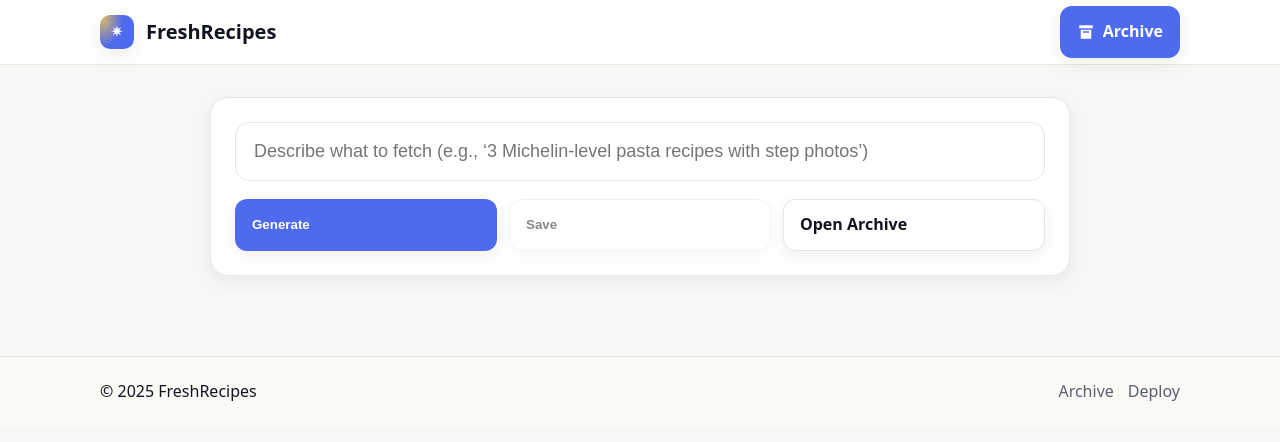
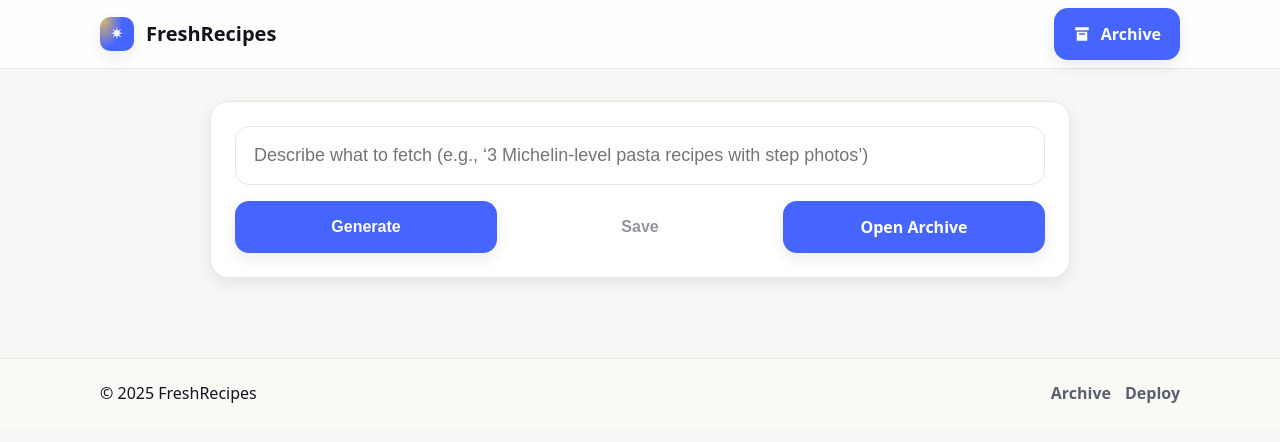
Before and after one commit to Apttyman/freshrecipes, a Next.js app: page / in a window 1280 px wide. Shown: the top 442 px of the page. Built offline with nearby package versions, Linux system fonts and the light colour scheme.

Commit message:
Update globals.css

```diff
--- a/app/globals.css
+++ b/app/globals.css
@@ -1,28 +1,32 @@
-/* app/globals.css */
-/* Elegant palette */
+/* app/globals.css — uniform, elegant, consistent */
+
 :root{
-  --bg: #f7f7f5;         /* ivory */
-  --surface: #ffffff;
-  --ink: #111420;        /* deep ink */
-  --ink-soft:#5a5f70;
+  /* palette */
+  --bg: #f7f7f5;           /* ivory */
+  --surface:#ffffff;
+  --ink:#121420;           /* deep ink */
+  --ink-soft:#5b6070;
   --line:#e9e7e2;
 
-  --accent: #4f6bed;     /* refined indigo */
+  --accent:#4664ff;        /* refined indigo */
   --accent-ink:#ffffff;
-  --accent-soft: #e8ecff;
+  --accent-weak:#e8ecff;
 
-  --gold: #d7b46a;       /* subtle gilded accent */
+  --shadow-1:0 6px 16px rgba(18,20,32,.08);
+  --shadow-2:0 14px 32px rgba(18,20,32,.14);
 
-  --shadow-1: 0 6px 18px rgba(16,20,32,.06);
-  --shadow-2: 0 14px 36px rgba(16,20,32,.12);
+  --radius-1:12px;
+  --radius-2:18px;
 
-  --radius-1: 12px;
-  --radius-2: 18px;
+  --btn-height:52px;
+  --btn-pad-inline:18px;
+  --btn-radius:14px;
+  --btn-font:16px;
 }
 
 /* Base */
-*{ box-sizing:border-box; }
-html,body{ margin:0; padding:0; background:var(--bg); color:var(--ink); }
+*{ box-sizing:border-box }
+html,body{ margin:0; padding:0; background:var(--bg); color:var(--ink) }
 body{
   font-family: ui-sans-serif, system-ui, -apple-system, Segoe UI, Roboto, Helvetica, Arial;
   line-height:1.6;
@@ -33,44 +37,56 @@ h1,h2,h3,h4,h5,h6,.serif{
   color:var(--ink);
 }
 
-.container{ max-width:1120px; margin:0 auto; padding:0 20px; }
+.container{ max-width:1120px; margin:0 auto; padding:0 20px }
 
 /* Header */
 .site-header{
-  position:sticky; top:0; z-index:50; background:rgba(255,255,255,.8);
-  border-bottom:1px solid var(--line); backdrop-filter:saturate(1.2) blur(8px);
+  position:sticky; top:0; z-index:50;
+  background:rgba(255,255,255,.85);
+  border-bottom:1px solid var(--line);
+  backdrop-filter:saturate(1.2) blur(8px);
 }
-.header-inner{ display:flex; align-items:center; justify-content:space-between; min-height:64px; }
-.brand{ display:flex; align-items:center; gap:12px; text-decoration:none; color:inherit; }
+.header-inner{ display:flex; align-items:center; justify-content:space-between; min-height:68px }
+.brand{ display:flex; align-items:center; gap:12px; text-decoration:none; color:inherit }
 .brand-mark{
   display:grid; place-items:center; width:34px; height:34px; border-radius:10px;
-  background: radial-gradient(80% 120% at 10% 10%, var(--gold), var(--accent) 70%);
-  color:#fff; box-shadow: var(--shadow-1);
+  background: radial-gradient(80% 120% at 10% 10%, #d7b46a, var(--accent) 70%);
+  color:#fff; box-shadow:var(--shadow-1)
 }
-.brand-text{ font-weight:900; font-size:20px; }
+.brand-text{ font-weight:900; font-size:20px }
 
-/* Buttons */
-.btn{
+/* Buttons: one system for <button> and <a> */
+.btn, .btn:visited, .btn:link{
   --bgc: var(--accent);
   --fgc: var(--accent-ink);
-  display:inline-flex; align-items:center; gap:8px;
-  padding:12px 16px; border-radius:12px;
-  background: var(--bgc); color: var(--fgc);
-  border:1px solid transparent; text-decoration:none; font-weight:700;
+  --bdc: transparent;
+
+  display:inline-flex; align-items:center; justify-content:center; gap:10px;
+  height: var(--btn-height);
+  padding: 0 var(--btn-pad-inline);
+  border-radius: var(--btn-radius);
+  border:1px solid var(--bdc);
+  background: var(--bgc);
+  color: var(--fgc);
+  text-decoration:none;
+  font-weight:800;
+  font-size: var(--btn-font);
+  line-height:1;
   box-shadow: var(--shadow-1);
-  transition: transform .06s ease, box-shadow .2s ease, background .2s ease, opacity .2s ease;
+  transition: transform .06s ease, box-shadow .2s ease, background .2s ease, color .2s ease, opacity .2s ease;
 }
-.btn:hover{ transform: translateY(-1px); box-shadow: var(--shadow-2); }
-.btn:active{ transform: translateY(0); }
-.btn:disabled{ opacity:.5; cursor:not-allowed; }
+.btn svg{ margin-top:-1px }
+.btn:hover{ transform: translateY(-1px); box-shadow: var(--shadow-2) }
+.btn:active{ transform: translateY(0) }
+.btn[disabled]{ opacity:.45; pointer-events:none }
 
-.btn-ghost{
-  --bgc: #fff; --fgc: var(--ink);
-  border-color: #e6e6ea;
-}
+/* variants */
+.btn-primary{ --bgc: var(--accent); --fgc: var(--accent-ink); --bdc: transparent }
+.btn-outline{ --bgc: #fff; --fgc: var(--ink); --bdc: #e6e6ea }
+.btn-ghost{ --bgc: #fff; --fgc: var(--ink); --bdc: transparent; box-shadow:none }
 
 /* Page layout */
-.page-wrap{ padding:32px 0 80px; }
+.page-wrap{ padding:32px 0 80px }
 
 /* Card */
 .card{
@@ -83,10 +99,8 @@ h1,h2,h3,h4,h5,h6,.serif{
   padding: 24px;
 }
 
-/* Query area — symmetrical & generous */
-.query-grid{
-  display:grid; gap:18px;
-}
+/* Query area */
+.query-grid{ display:grid; gap:16px }
 .input{
   width:100%;
   padding:18px 18px;
@@ -95,34 +109,28 @@ h1,h2,h3,h4,h5,h6,.serif{
   border:1px solid var(--line);
   background:#fff;
 }
-.controls{
-  display:grid; grid-template-columns: 1fr 1fr 1fr; gap:12px;
+.textarea{ min-height:160px; resize:vertical }
+@media (min-width: 880px){
+  .textarea{ min-height: 200px; }
 }
-@media (max-width:720px){
-  .controls{ grid-template-columns: 1fr; }
-}
+.controls{ display:grid; grid-template-columns: 1fr 1fr 1fr; gap:12px }
+@media (max-width:720px){ .controls{ grid-template-columns:1fr } }
 
 /* Results */
-.rendered{
-  margin-top: 22px; padding: 0;
-}
+.rendered{ margin-top:22px; padding:0 }
 .rendered .toolbar{
-  display:flex; gap:12px; justify-content:center; padding: 14px;
-  border-bottom:1px solid var(--line); background: var(--surface);
+  display:flex; gap:12px; justify-content:center; padding:14px;
+  border-bottom:1px solid var(--line); background:var(--surface);
   border-top-left-radius: var(--radius-2); border-top-right-radius: var(--radius-2);
 }
-.rendered .canvas{
-  padding: 22px;
-}
-
-/* Keep model images reliable & responsive */
+.rendered .canvas{ padding:22px }
 .canvas img{
   max-width:100%; height:auto; display:block; border-radius:12px; background:#f1f1f1;
   border:1px solid var(--line);
 }
 
 /* Footer */
-.site-footer{ border-top:1px solid var(--line); background:#faf9f6; }
-.footer-inner{ min-height:70px; display:flex; align-items:center; justify-content:space-between; }
-.footer-links a{ color:var(--ink-soft); text-decoration:none; margin-left:14px; }
-.footer-links a:hover{ color:var(--ink); }
+.site-footer{ border-top:1px solid var(--line); background:#faf9f6 }
+.footer-inner{ min-height:70px; display:flex; align-items:center; justify-content:space-between }
+.footer-links a{ color:var(--ink-soft); text-decoration:none; margin-left:14px; font-weight:600 }
+.footer-links a:hover{ color:var(--ink) }
```
